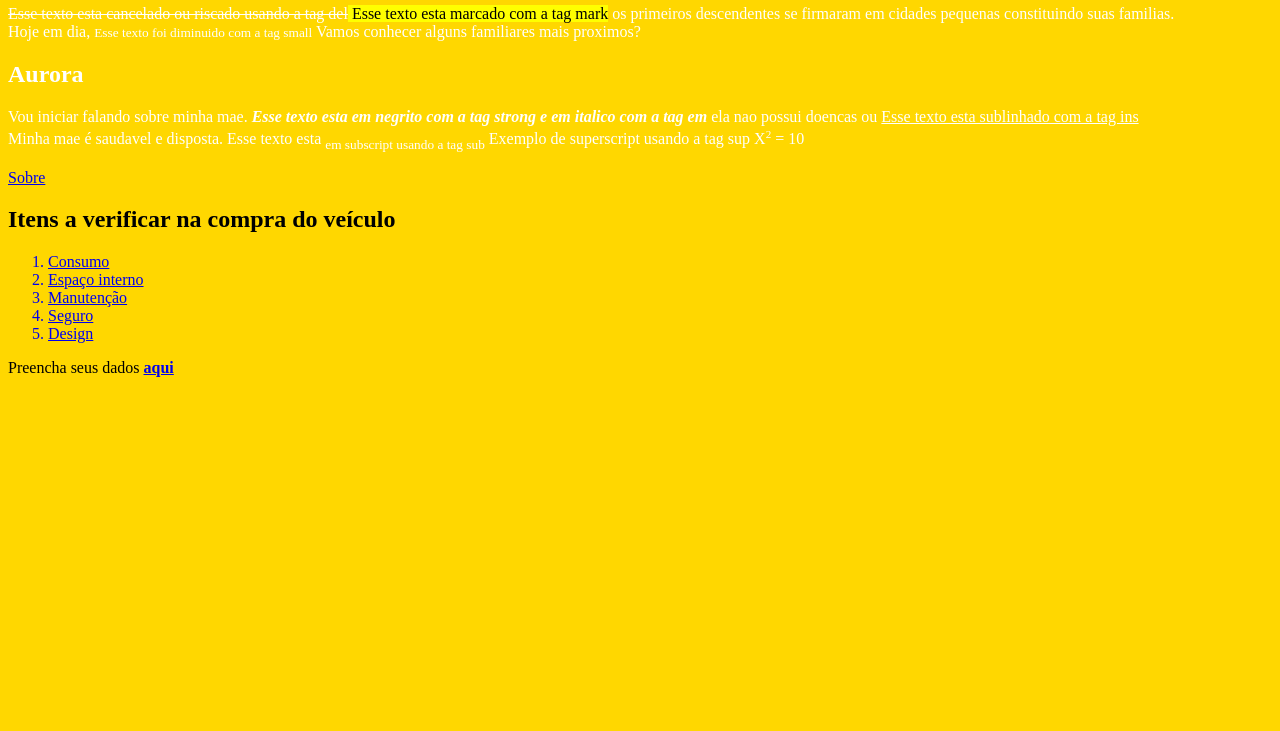
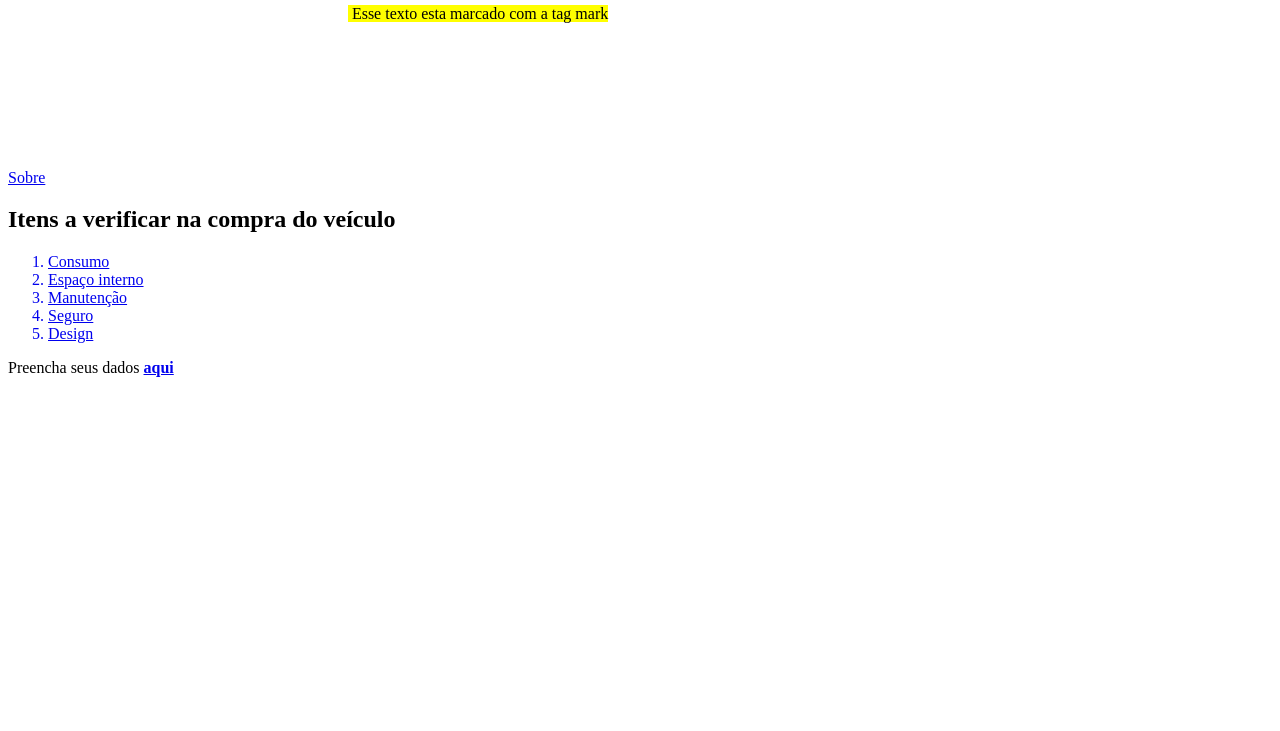
Before and after one commit to DanielPCafe/inicial, a plain HTML site: page index.html in a window 1280 px wide. Shown: the part 69-800 px from the top of the page. Drawn offline with Linux system fonts and the light colour scheme.

Commit message:
Update style.css

```diff
--- a/style.css
+++ b/style.css
@@ -8,5 +8,5 @@
 }
 
 html{
-    background-color: #ffd700;
+    background-color: #fff;
 }
```
